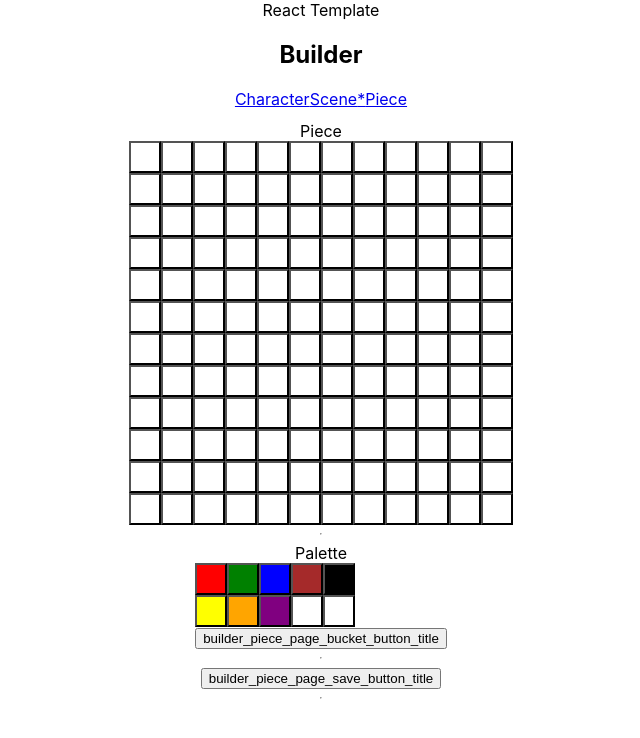
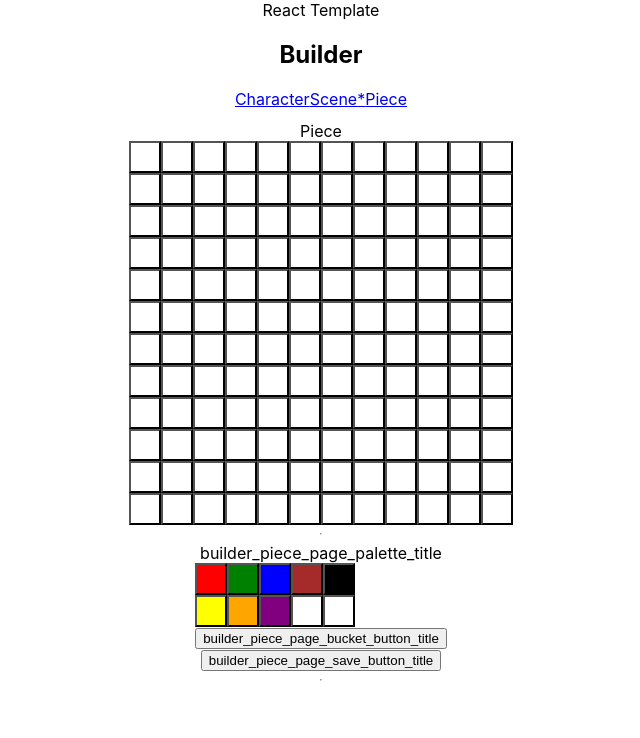
Before and after one commit to Juanjofp/block-game-builder, a React (Create React App) app: page /builder/piece in a window 1280 px wide. Shown: the top 738 px of the page, without its empty margins (319-959 px from the left). Built offline with nearby package versions, Linux system fonts and the light colour scheme.

Commit message:
Refactor PaletteColor in its own component

```diff
--- a/src/features/builder/framework/web/builder-piece-page/builder-piece-page.tsx
+++ b/src/features/builder/framework/web/builder-piece-page/builder-piece-page.tsx
@@ -1,29 +1,22 @@
 import * as React from 'react';
 import { MatrixColorCell } from './matrix-color-cell';
+import { PaletteColor } from './palette-color';
 
 export type BuilderPiecePageProps = {
     title: string;
     pieceSchema: string[][];
     onClickPieceSchema: (color: string, position: [number, number]) => void;
-    paletteSchema: string[][];
-    onClickPaletteSchema: (color: string, position: [number, number]) => void;
     saveButtonTitle: string;
     onClickSaveButton: () => void;
     imageURL?: string;
-    bucketButtonTitle: string;
-    onBucketClick: () => void;
 };
 export function BuilderPiecePage({
     title,
     pieceSchema,
     onClickPieceSchema,
-    paletteSchema,
-    onClickPaletteSchema,
     saveButtonTitle,
     imageURL,
-    onClickSaveButton,
-    bucketButtonTitle,
-    onBucketClick
+    onClickSaveButton
 }: BuilderPiecePageProps) {
     return (
         <div
@@ -43,24 +36,7 @@ export function BuilderPiecePage({
                 onCellSelected={onClickPieceSchema}
             />
             <hr />
-            <div>
-                <div>Palette</div>
-                <MatrixColorCell
-                    testId={'builder-piece-palette'}
-                    colorScheme={paletteSchema}
-                    onCellSelected={onClickPaletteSchema}
-                    cellSize={32}
-                />
-                <div>
-                    <button
-                        data-testid={'builder-piece-palette-bucket-button'}
-                        onClick={onBucketClick}
-                    >
-                        {bucketButtonTitle}
-                    </button>
-                </div>
-            </div>
-            <hr />
+            <PaletteColor />
             <div>
                 <button
                     data-testid={'builder-piece-page-save-image-button'}
--- a/src/features/builder/framework/web/builder-piece-page/index.tsx
+++ b/src/features/builder/framework/web/builder-piece-page/index.tsx
@@ -4,26 +4,16 @@ import { BuilderPiecePage } from './builder-piece-page';
 import { buildCanvasImageService } from './canvas-image-service';
 import { ImageService } from 'features/builder/image-service';
 import {
-    thunkToggleBucketInPalette,
-    thunkUpdateSelectedColorInPalette,
     thunkUpdatePieceColor,
     thunkSaveImageAsBase64,
-    getPalette,
     getPiece
 } from 'features/builder/framework/reducers';
 import { useAppSelector, useAppDispatch } from 'framework/store/hooks';
 
 function useController(imageService: ImageService) {
-    const palette = useAppSelector(getPalette);
     const piece = useAppSelector(getPiece);
     const dispatch = useAppDispatch();
 
-    const selectColorFromPalette = (
-        color: string,
-        position: [number, number]
-    ) => {
-        dispatch(thunkUpdateSelectedColorInPalette(position));
-    };
     const updateColorInPieceSchema = (
         color: string,
         position: [number, number]
@@ -34,17 +24,10 @@ function useController(imageService: ImageService) {
         dispatch(thunkSaveImageAsBase64(imageService));
     };
 
-    const toggleBucketInPalette = () => {
-        dispatch(thunkToggleBucketInPalette());
-    };
-
     return {
-        palette,
         piece,
-        selectColorFromPalette,
         updateColorInPieceSchema,
-        saveImage,
-        toggleBucketInPalette
+        saveImage
     };
 }
 
@@ -55,27 +38,17 @@ export function BuilderPiecePageContainer({
     imageService = buildCanvasImageService()
 }: BuilderPiecePageProps) {
     const { t } = useI18nService();
-    const {
-        piece,
-        updateColorInPieceSchema,
-        palette,
-        selectColorFromPalette,
-        saveImage,
-        toggleBucketInPalette
-    } = useController(imageService);
+    const { piece, updateColorInPieceSchema, saveImage } =
+        useController(imageService);
 
     return (
         <BuilderPiecePage
             title={t('builder_piece_page_title')}
             pieceSchema={piece.colors}
             onClickPieceSchema={updateColorInPieceSchema}
-            paletteSchema={palette.colors}
-            onClickPaletteSchema={selectColorFromPalette}
             saveButtonTitle={t('builder_piece_page_save_button_title')}
             onClickSaveButton={saveImage}
             imageURL={piece.image}
-            bucketButtonTitle={t('builder_piece_page_bucket_button_title')}
-            onBucketClick={toggleBucketInPalette}
         />
     );
 }
--- /dev/null
+++ b/src/features/builder/framework/web/builder-piece-page/palette-color.tsx
@@ -0,0 +1,82 @@
+import * as React from 'react';
+import { MatrixColorCell } from './matrix-color-cell';
+import { useI18nService } from 'services/i18n/framework';
+import { useAppDispatch, useAppSelector } from 'framework/store/hooks';
+import {
+    getPalette,
+    thunkToggleBucketInPalette,
+    thunkUpdateSelectedColorInPalette
+} from 'features/builder/framework/reducers';
+
+export function useController() {
+    const palette = useAppSelector(getPalette);
+    const dispatch = useAppDispatch();
+
+    const selectColorFromPalette = (
+        color: string,
+        position: [number, number]
+    ) => {
+        dispatch(thunkUpdateSelectedColorInPalette(position));
+    };
+
+    const toggleBucketInPalette = () => {
+        dispatch(thunkToggleBucketInPalette());
+    };
+
+    return {
+        palette,
+        selectColorFromPalette,
+        toggleBucketInPalette
+    };
+}
+
+export function PaletteColor() {
+    const { t } = useI18nService();
+    const { palette, selectColorFromPalette, toggleBucketInPalette } =
+        useController();
+    return (
+        <PaletteColorView
+            title={t('builder_piece_page_palette_title')}
+            schema={palette.colors}
+            onClickSchema={selectColorFromPalette}
+            onClickBucket={toggleBucketInPalette}
+            bucketButtonTitle={t('builder_piece_page_bucket_button_title')}
+        />
+    );
+}
+export type PaletteProps = {
+    title: string;
+    schema: string[][];
+    onClickSchema: (color: string, position: [number, number]) => void;
+    onClickBucket: () => void;
+    bucketButtonTitle: string;
+};
+export function PaletteColorView({
+    title,
+    schema,
+    onClickSchema,
+    onClickBucket,
+    bucketButtonTitle
+}: PaletteProps) {
+    return (
+        <>
+            <div>
+                <div>{title}</div>
+                <MatrixColorCell
+                    testId={'builder-piece-palette'}
+                    colorScheme={schema}
+                    onCellSelected={onClickSchema}
+                    cellSize={32}
+                />
+                <div>
+                    <button
+                        data-testid={'builder-piece-palette-bucket-button'}
+                        onClick={onClickBucket}
+                    >
+                        {bucketButtonTitle}
+                    </button>
+                </div>
+            </div>
+        </>
+    );
+}
```
